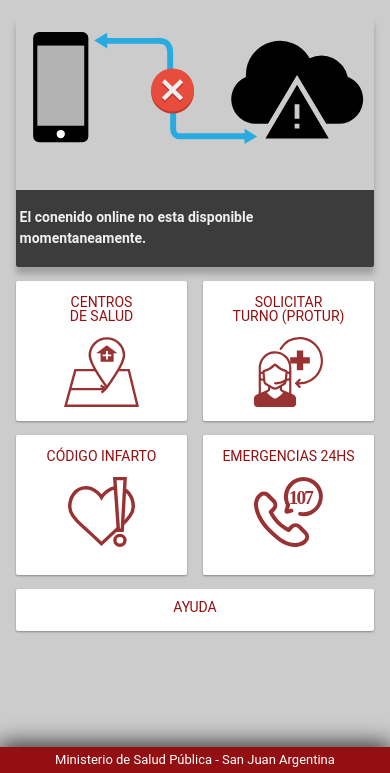
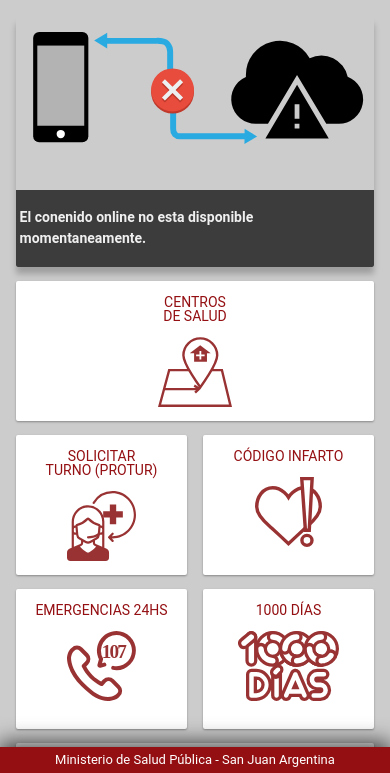
Before and after one commit to ivanneira/sanjuansaludMApp, a website: page SanJuanSaludAPP/www/index.html in a window 390 px wide. Shown: the part 71-844 px from the top of the page. Drawn offline with Linux system fonts and the light colour scheme; some packages are replaced by stand-ins of ours; no server answers; files whose address does not match are found by name.

Commit message:
con otro layout de botones

```diff
--- a/SanJuanSaludAPP/www/index.html
+++ b/SanJuanSaludAPP/www/index.html
@@ -60,22 +60,28 @@
 
                                         <span><br>Centros <br>de Salud <br>  <br><img src="images/btnMap.svg" alt=""></span>
                                     </a>
-
+                                </p>
+                                <p class="buttons-row" >
                                     <!--Boton PROTUR-->
                                     <a href="#" id="btnProtur" data-ignore-cache="true" class="button button-fill button-raised boton">
                                         <span><br>Solicitar <br>turno (PROTUR)<br> <br><img src="images/btnProtur.svg" alt=""></span>
                                     </a>
-                                </p>
-
-                                <p class="buttons-row" >
                                     <!--Alerta infarto-->
                                     <a href="#" id="btnAlerta" onclick="javascript:CallPhone('107');" data-ignore-cache="true"  class="button button-fill button-raised boton" >
                                         <span><br>Código infarto<br><br><img src="images/infarto.svg" alt=""></span>
                                     </a>
+                                </p>
+
+                                <p class="buttons-row" >
 
                                     <!--Atencion las 24hs-->
                                     <a href="#" id="btnEmergencia" onclick="javascript:CallPhone('107');" data-ignore-cache="true" class="button button-fill button-raised boton">
                                         <span><br>Emergencias 24hs<br><br><img src="images/emergencias.svg"  alt=""></span>
+                                    </a>
+
+                                    <!--1000 días-->
+                                    <a href="#" id="btn1000dias"  data-ignore-cache="true" class="button button-fill button-raised boton">
+                                        <span><br>1000 días<br><br><img src="images/1000.svg"  alt=""></span>
                                     </a>
                                 </p>
                             <div class="row">
```
